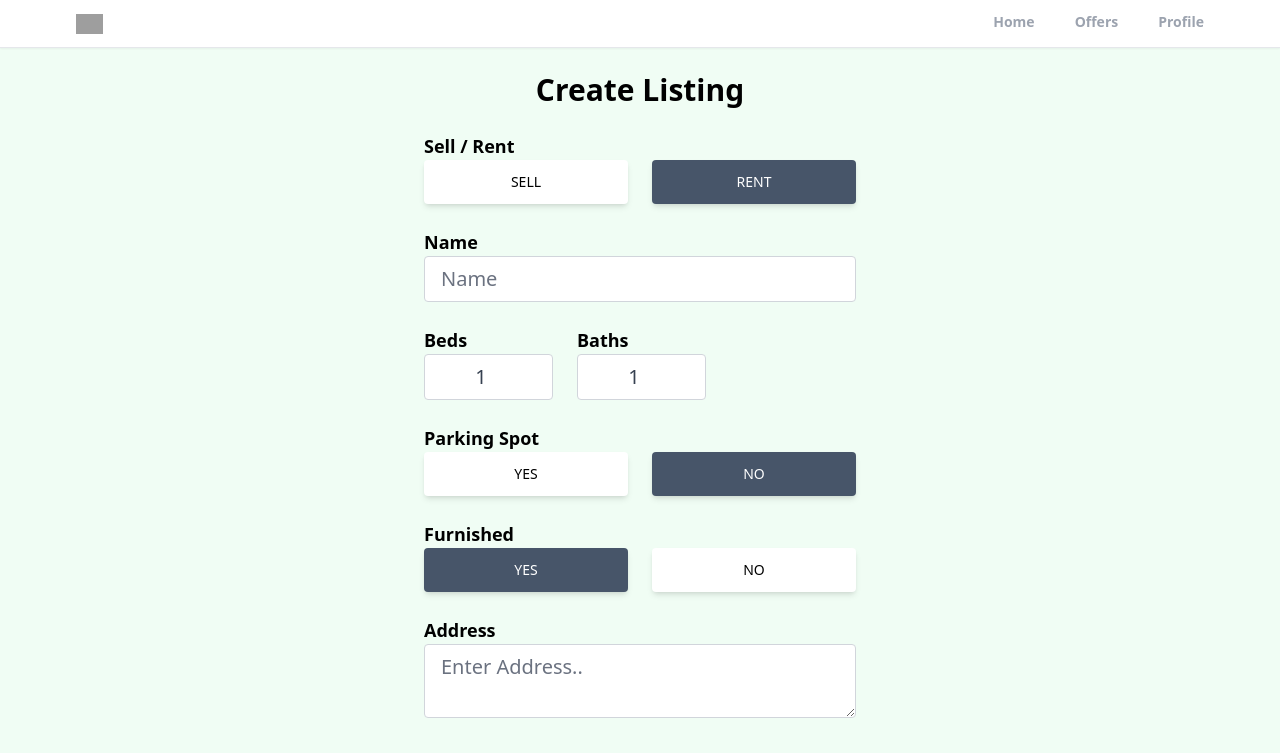
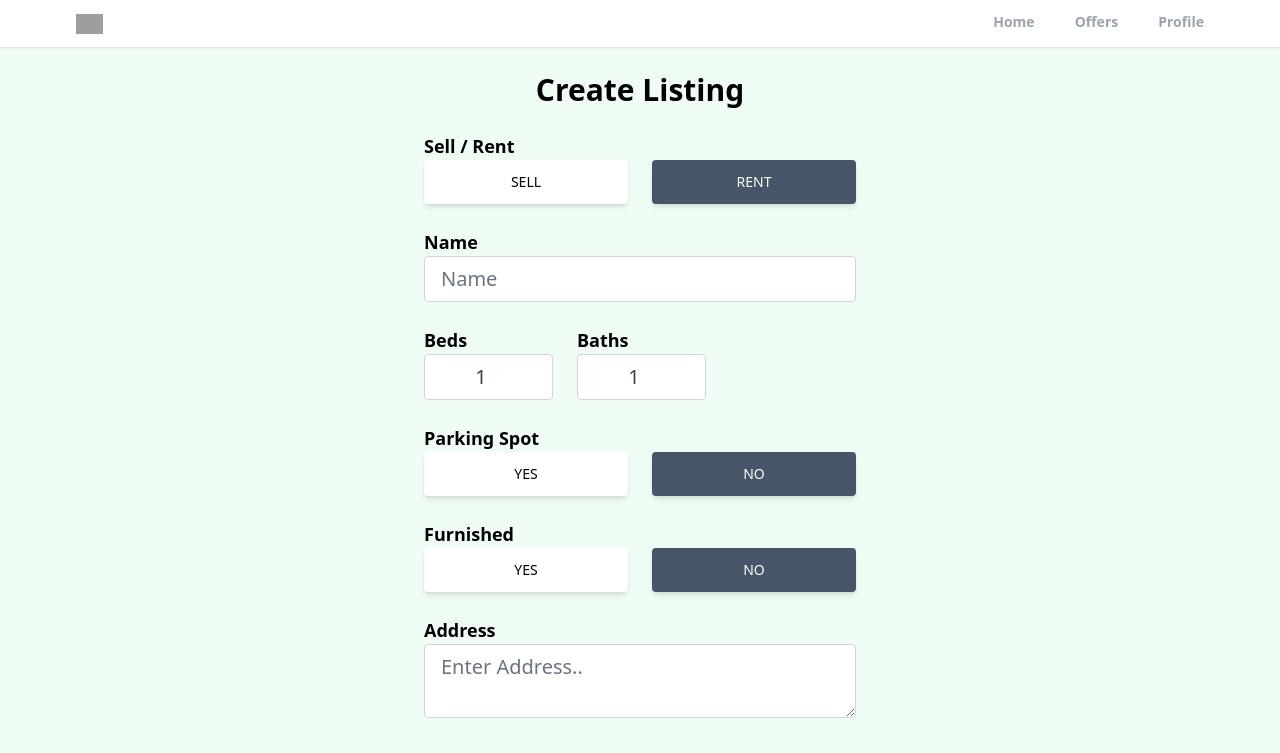
Before and after one commit to kevinrajgor/Realestate-Website, a React (Create React App) app: page /create-listing in a window 1280 px wide. Shown: the top 753 px of the page. Built offline with nearby package versions, Linux system fonts and the light colour scheme; no server answers; sample sign-in values are in the browser's storage; grey boxes are pictures that could not be loaded.

Commit message:
CreateListing- Added Maps/Address coordinates and firebase integration to upload listing

```diff
--- a/src/Pages/CreateListing.jsx
+++ b/src/Pages/CreateListing.jsx
@@ -1,18 +1,38 @@
 import React, { useState } from "react";
+import { toast } from "react-toastify";
+import Spinner from "../Components/Spinner";
+import {
+  getStorage,
+  ref,
+  uploadBytesResumable,
+  getDownloadURL,
+} from "firebase/storage";
+import { getAuth } from "firebase/auth";
+import { v4 as uuidv4 } from "uuid";
+import { addDoc, collection, serverTimestamp } from "firebase/firestore";
+import { db } from "../Firebase";
+import { useNavigate } from "react-router";
 
 export default function CreateListing() {
+  const navigate = useNavigate();
+  const auth = getAuth();
+  const [geoLocationEnabled, setGeoLocationEnabled] = useState(true);
+  const [loading, setLoading] = useState(false);
   const [formData, setFormData] = useState({
     type: "rent",
     name: "",
     bedrooms: 1,
     bathrooms: 1,
     parking: false,
-    furnished: true,
+    furnished: false,
     address: "",
     description: "",
-    offer: true,
-    regularPrice: 0,
-    discountedPrice: 0,
+    offer: false,
+    regularPrice: 500,
+    discountedPrice: 50,
+    latitude: 0,
+    longitude: 0,
+    images: {},
   });
   const {
     type,
@@ -26,12 +46,137 @@
     offer,
     regularPrice,
     discountedPrice,
+    latitude,
+    longitude,
+    images,
   } = formData;
-  function onChange() {}
+  function onChange(e) {
+    let boolean = null;
+    if (e.target.value === "true") {
+      boolean = true;
+    }
+    if (e.target.value === "false") {
+      boolean = false;
+    }
+    // Files
+    if (e.target.files) {
+      setFormData((prev) => ({
+        ...prev,
+        images: e.target.files,
+      }));
+    }
+    // Text Boolean or Number
+    if (!e.target.files) {
+      setFormData((prev) => ({
+        ...prev,
+        [e.target.id]: boolean ?? e.target.value, //? for if the value is null
+      }));
+    }
+  }
+  async function onSubmit(e) {
+    e.preventDefault();
+    setLoading(true);
+    if (+discountedPrice >= +regularPrice) {
+      setLoading(false);
+      toast.error("Discounted price needs to be less than Regular Price!");
+      return;
+    }
+    if (images.length > 6) {
+      setLoading(false);
+      toast.error("Maximum 6 images are allowed!");
+      return;
+    }
+    let geoLocation = {};
+    let location;
+    if (geoLocationEnabled) {
+      const response = await fetch(
+        `https://api.tomtom.com/search/2/geocode/${address}.json?key=${process.env.REACT_APP_GEOCODE_API_KEY}`,
+      );
+      const data = await response.json();
+      geoLocation.lat = data.results[0]?.position.lat ?? 0;
+      geoLocation.lon = data.results[0]?.position.lon ?? 0;
+      console.log(data);
+      location = data.results.length === 0 && undefined;
+
+      if (location === undefined) {
+        setLoading(false);
+        toast.error("Please enter a Valid Address!");
+        return;
+      }
+    } else {
+      geoLocation.lat = latitude;
+      geoLocation.lon = longitude;
+    }
+
+    async function storeImage(image) {
+      return new Promise((resolve, reject) => {
+        const storage = getStorage();
+        const fileName = `${auth.currentUser.uid}-${image.name}-${uuidv4()}`;
+        const storageRef = ref(storage, fileName);
+        const uploadTask = uploadBytesResumable(storageRef, image);
+        uploadTask.on(
+          "state_changed",
+          (snapshot) => {
+            const progress =
+              (snapshot.bytesTransferred / snapshot.totalBytes) * 100;
+            console.log("Upload is " + progress + "% done");
+            switch (snapshot.state) {
+              case "paused":
+                console.log("Upload is paused");
+                break;
+              case "running":
+                console.log("Upload is running");
+                break;
+              default:
+            }
+          },
+          (error) => {
+            // Handle unsuccessful uploads
+            reject(error);
+          },
+          () => {
+            // Handle successful uploads on complete
+            // For instance, get the download URL: https://firebasestorage.googleapis.com/...
+            getDownloadURL(uploadTask.snapshot.ref).then((downloadURL) => {
+              resolve(downloadURL);
+            });
+          },
+        );
+      });
+    }
+
+    const imgUrls = await Promise.all(
+      [...images].map((image) => storeImage(image)),
+    ).catch((error) => {
+      setLoading(false);
+      toast.error("Images not Uploaded!");
+      return;
+    });
+    console.log(imgUrls);
+    const formDataCopy = {
+      ...formData,
+      imgUrls,
+      geoLocation,
+      timestamp: serverTimestamp(),
+    };
+    delete formDataCopy.images;
+    !formDataCopy.offer && delete formDataCopy.discountedPrice;
+    delete formDataCopy.latitude;
+    delete formDataCopy.longitude;
+    const docRef = await addDoc(collection(db, "listings"), formDataCopy);
+    setLoading(false);
+    toast.success("Listing was Created!");
+    navigate(`/category/${formDataCopy.type}/${docRef.id}`);
+  }
+
+  if (loading) {
+    return <Spinner />;
+  }
+
   return (
     <main className="max-w-md px-2 mx-auto ">
       <h1 className="text-3xl text-center mt-6 font-bold">Create Listing</h1>
-      <form>
+      <form onSubmit={onSubmit}>
         <p className="text-lg mt-6 font-semibold">Sell / Rent</p>
         <div className="flex">
           <button
@@ -51,7 +196,7 @@
             type="button"
             false
             id="type"
-            value="sale"
+            value="rent"
             onClick={onChange}
             className={`ml-3 px-7 py-3 font-medium text-sm uppercase shadow-md rounded hover:shadow-lg focus:shadow-lg active:shadow-lg transition duration-150 ease-in-out w-full ${
               type === "sale"
@@ -162,6 +307,36 @@
           required
           className="w-full px-4 py-2 text-xl text-gray-700 bg-white border border-gray-300 rounded transition duration-150 ease-in-out focus:text-gray-700 focus:bg-white focus:border-slate-600 mb-6"
         />
+        {!geoLocationEnabled && (
+          <div className="flex space-x-6 justify-start mb-6">
+            <div className="">
+              <p className="text-lg font-semibold">Latitude</p>
+              <input
+                type="number"
+                id="latitude"
+                value={latitude}
+                onChange={onChange}
+                required
+                min="-90"
+                max="90"
+                className="w-full px-4 py-2 text-xl text-gray-700 bg-white border border-gray-300 rounded transition duration-150 ease-in-out focus:bg-white focus:text-gray-700 focus:border-slate-600 text-center"
+              />
+            </div>
+            <div className="">
+              <p className="text-lg font-semibold">Longitude</p>
+              <input
+                type="number"
+                id="longitude"
+                value={longitude}
+                onChange={onChange}
+                required
+                min="-180"
+                max="180"
+                className="w-full px-4 py-2 text-xl text-gray-700 bg-white border border-gray-300 rounded transition duration-150 ease-in-out focus:bg-white focus:text-gray-700 focus:border-slate-600 text-center"
+              />
+            </div>
+          </div>
+        )}
         <p className="text-lg font-semibold">Description</p>
         <textarea
           type="text"
```
